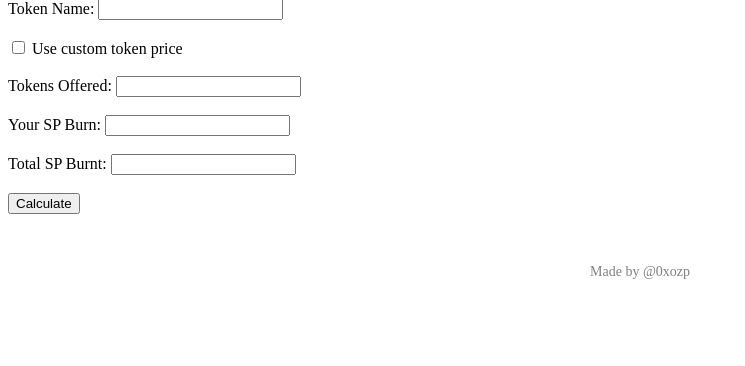
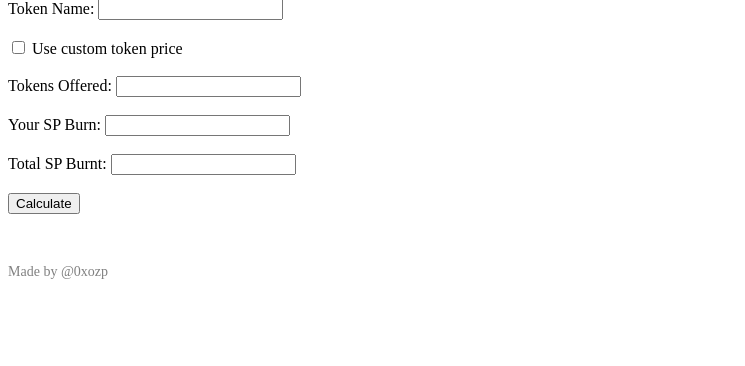
Before and after one commit to ozp3/Mocadrop-Calculator, a Flask app: page / in a window 1280 px wide. Shown: the part 81-447 px from the top of the page, without its empty margins (0-745 px from the left). Run offline with Flask 3, Linux system fonts and the light colour scheme.

Commit message:
Update index.html

```diff
--- a/templates/index.html
+++ b/templates/index.html
@@ -126,7 +126,7 @@
     <p><strong>Expected Reward:</strong> {{ reward }}</p>
     {% endif %}
     <footer
-      style="margin-top: 50px; text-align: center; font-size: 14px; color: gray"
+      style="margin-top: 50px; text-align: left; font-size: 14px; color: gray"
     >
       Made by @0xozp
     </footer>
```
